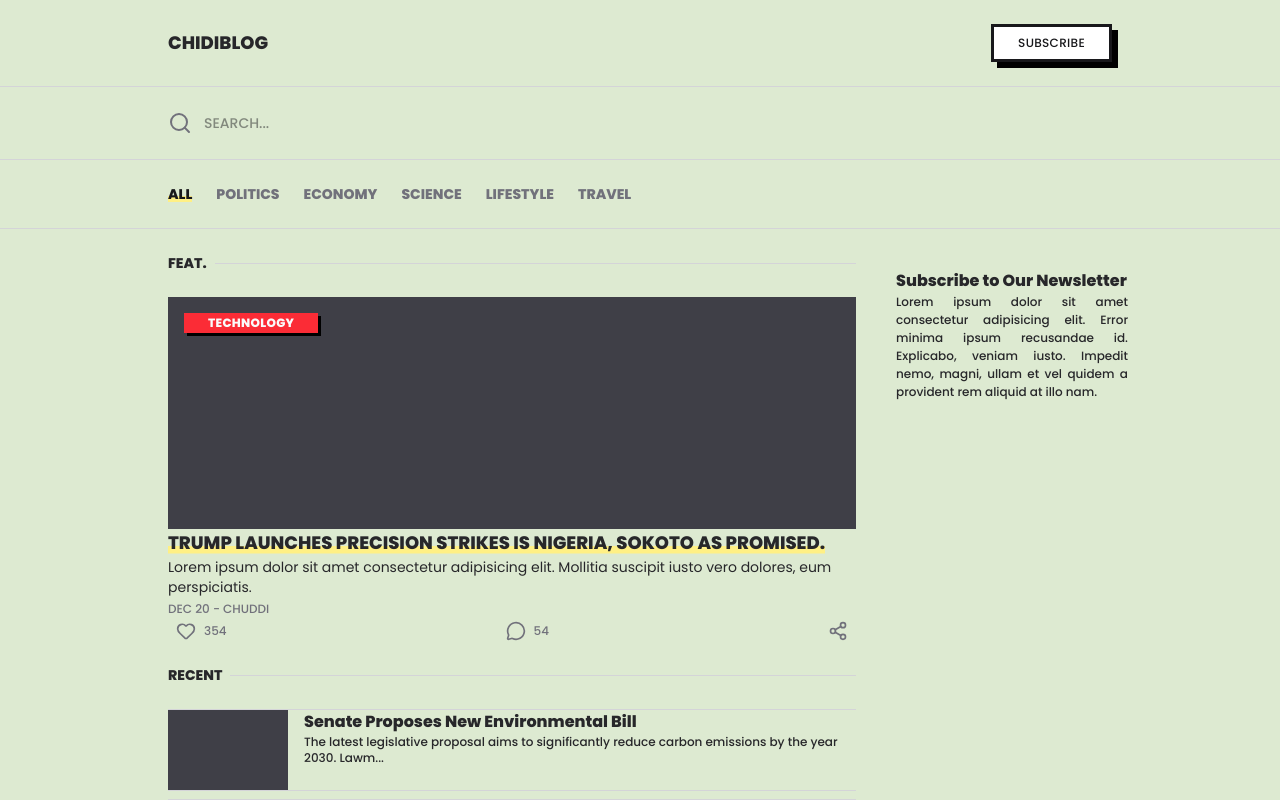
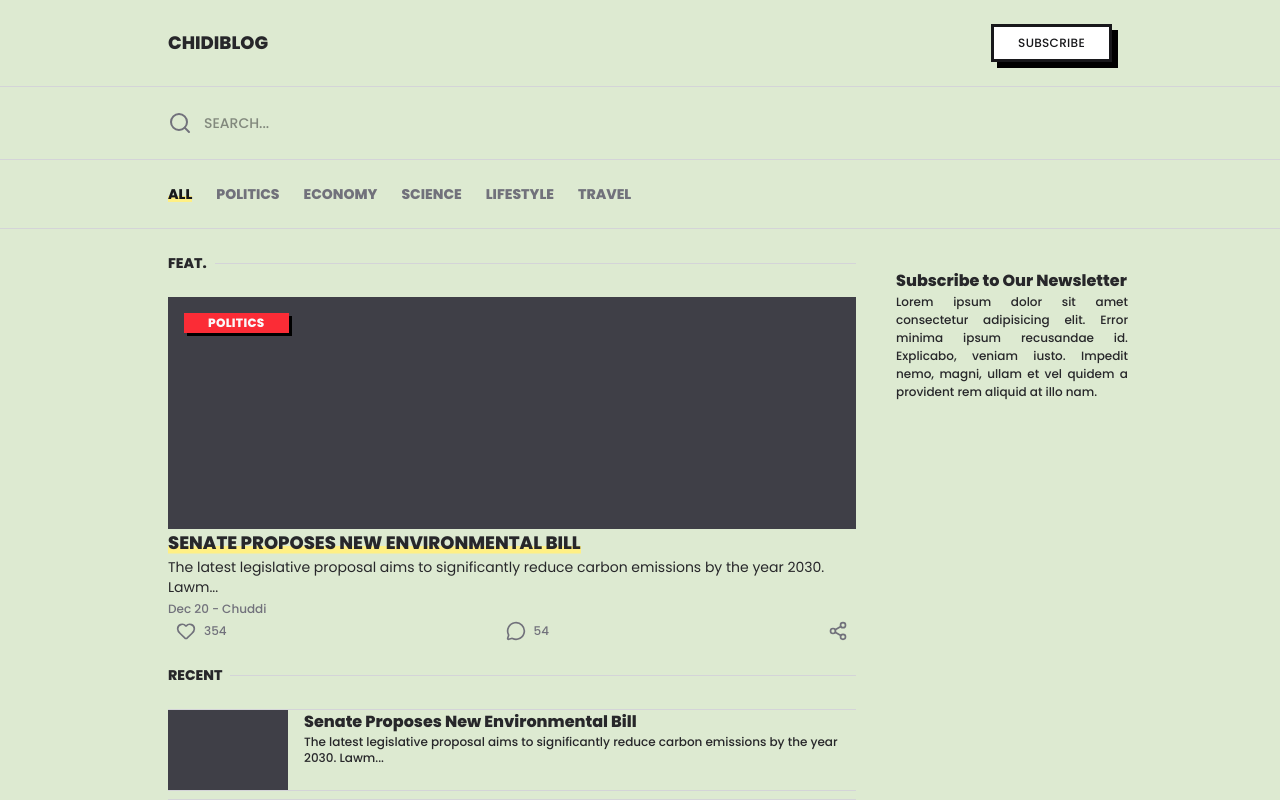
Before and after one commit to thenoobchad/chidisblog, a Next.js app: page / in a window 1280 px wide. Shown: the top 800 px of the page. Built offline with nearby package versions, Linux system fonts and the light colour scheme.

Commit message:
fix:post page

```diff
--- a/app/blog/[slug]/page.tsx
+++ b/app/blog/[slug]/page.tsx
@@ -1,20 +1,22 @@
 
 
 import CommentForm from "@/components/comment-form";
+import { Header } from "@/components/header";
 import { UnderlineHeading } from "@/components/underline-heading";
 import { Posts } from "@/constants";
 
 
 
-export default async function PostPage({params}:{params: Promise<{slug: string}>}) {
+export default async function PostPage(params:{params: Promise<{slug: string}>}) {
 
-	const { slug } = await params
+	const slug = (await params.params).slug
 	const post =  Posts.filter((item) => (item.slug === slug))[0]
 
 	console.log("the param",slug)
 
 	return (
-		<main className="w-full max-w-5xl mx-auto  flex flex-col lg:flex lg:flex-row relative ">
+		<main className="w-full max-w-5xl mx-auto  flex flex-col relative ">
+			<Header/>
 			<div className="flex justify-start px-10 items-center py-6 gap-6 overflow-hidden w-full flex-col">
 				<div className="w-full relative">
 					<div className="h-58 w-full bg-zinc-700" />
--- a/app/page.tsx
+++ b/app/page.tsx
@@ -19,7 +19,7 @@ type PostType = {
 };
 
 
-export default async function Home({ searchParams }: { searchParams: Promise<{ tag?: string }> }) {
+export default async function Home({ searchParams }: { searchParams: Promise<{ tag: string }> }) {
 	const {tag} = await searchParams
 
 		const posts = await new Promise<PostType[]>((resolve) => {
@@ -64,8 +64,10 @@ export default async function Home({ searchParams }: { searchParams: Promise<{ t
 	);
 }
 
-const FeaturedPost = () => {
-	const post = { slug: "my-first-post", title: "hello world" };
+const FeaturedPost = async () => {
+	const [post] = await new Promise<PostType[]>(resolve => {
+		return resolve(Posts)
+	})
 
 	return (
 		<div className="w-full relative">
@@ -73,19 +75,18 @@ const FeaturedPost = () => {
 				<div className="h-58 w-full bg-zinc-700" />
 
 				<button className=" text-zinc-50 px-6 py-0.5 font-bold text-xs shadow-[3px_3px_0px_#000] w-fit active:scale-98 tracking-wide absolute top-4 left-4 z-10 bg-red-500">
-					<p className="uppercase font-extrabold"> technology</p>
+					<p className="uppercase font-extrabold"> {post.tag}</p>
 				</button>
 
 				<UnderlineHeading
 					size="text-lg"
-					text="Trump launches precision strikes is Nigeria, Sokoto as promised."
+					text={`${post.title}`}
 				/>
 			</Link>
 			<p className="text-sm font-light">
-				Lorem ipsum dolor sit amet consectetur adipisicing elit. Mollitia
-				suscipit iusto vero dolores, eum perspiciatis.
+				{(post.content).slice(0, 100)}...
 			</p>
-			<p className=" uppercase text-xs my-1 text-zinc-500">Dec 20 - chuddi</p>
+			<p className=" capitalize text-xs my-1 text-zinc-500">Dec 20 - Chuddi</p>
 			<div className="flex justify-between px-2">
 				<div className="flex items-center gap-2">
 					<Heart className="text-zinc-500" size={20} />
--- a/components/header.tsx
+++ b/components/header.tsx
@@ -6,7 +6,7 @@ export const Header = () => {
 		<div className="w-full h-full">
 			<div className="w-full border-b border-zinc-300">
 				<div className="flex justify-between px-10 items-center py-6 max-w-5xl mx-auto">
-					<Link href="/blog/the-main-guy">
+					<Link href="/">
 						<h1 className="text-lg font-bold">CHIDIBLOG</h1>
 					</Link>
 
--- a/components/navigation/navigation-header.tsx
+++ b/components/navigation/navigation-header.tsx
@@ -1,28 +1,24 @@
 "use client";
 
-import {useState } from "react";
+import { useState } from "react";
 import { TopicNavigation } from "./topic-nav";
 import { Search } from "lucide-react";
 
-import { useSearchParams,  } from "next/navigation";
+import { useSearchParams } from "next/navigation";
 import Link from "next/link";
-
 
 const tags = ["politics", "economy", "science", "lifestyle", "travel"];
 
 export const NavigationHeader = () => {
-
-	const searchParams = useSearchParams()
-	const currentTag = searchParams.get('tag')
+	const searchParams = useSearchParams();
 
 	const [selectedTopic, setSelectedTopic] = useState("all");
 
 	const handleSelect = (tag: string) => {
-		const params = new URLSearchParams(searchParams.toString());
+		new URLSearchParams(searchParams.toString());
 
 		setSelectedTopic(tag);
 	};
-
 
 	return (
 		<>
@@ -35,7 +31,7 @@ export const NavigationHeader = () => {
 
 			<div className="w-full border-b border-zinc-300">
 				<div className="flex justify-start px-10 items-center py-6 max-w-5xl mx-auto gap-6 overflow-x-auto whitespace-nowrap">
-					<Link  href={`/`}>
+					<Link href={`/`}>
 						<TopicNavigation
 							text="all"
 							isSelected={selectedTopic}
--- a/components/post-list.tsx
+++ b/components/post-list.tsx
@@ -14,7 +14,8 @@ type PostType = {
 export default function PostList({ posts }: { posts: PostType[] }) {
     const router = useRouter()
 
-    const handleClick = (link:string) => {
+    const handleClick = (link: string) => {
+
         router.push(`/blog/${link}`)
     }
 	return (
```
